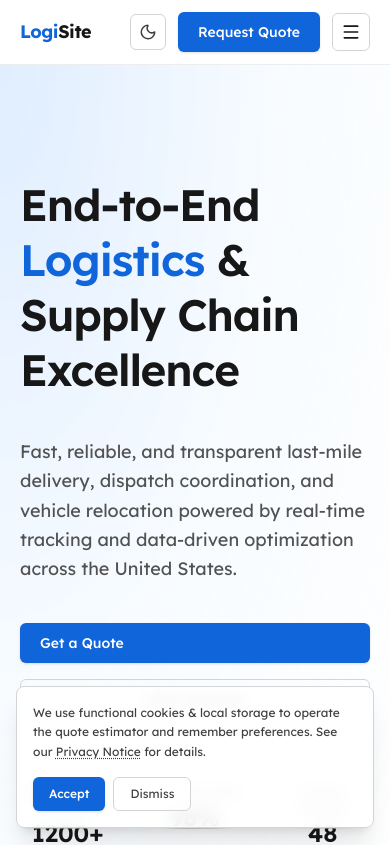
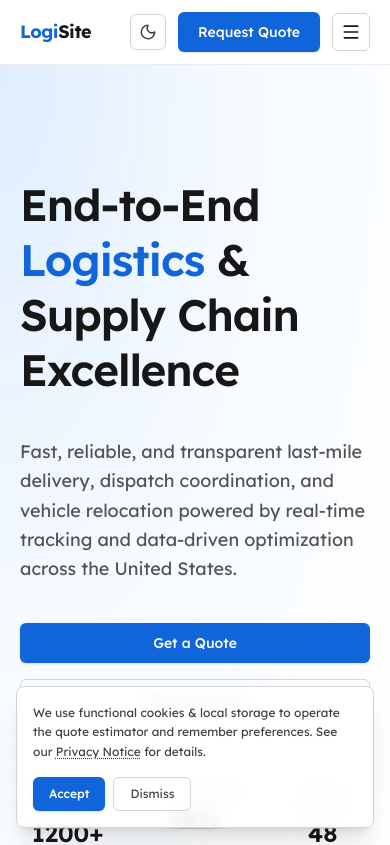
Before and after one commit to Mahenul-Haque-Chowdhury/Logistics, a Next.js app: page / in a window 390 px wide. Shown: the top 845 px of the page. Built offline with nearby package versions, Linux system fonts and the light colour scheme.

Commit message:
feat(ui): center mobile hero quote CTA and enforce single-line navbar quote button

```diff
--- a/src/components/layout/Navbar.tsx
+++ b/src/components/layout/Navbar.tsx
@@ -44,7 +44,7 @@ export function Navbar() {
 				{/* Right: Utilities */}
 				<div className="flex items-center gap-3">
 					<ThemeToggle />
-					<Link href="/quote" className="hidden sm:inline-flex btn-primary h-10 px-5 text-sm font-medium" onClick={close}>Request Quote</Link>
+					<Link href="/quote" className="hidden sm:inline-flex btn-primary h-10 px-5 text-sm font-medium whitespace-nowrap leading-none" onClick={close}>Request Quote</Link>
 					<button className="md:hidden inline-flex items-center justify-center p-2 rounded-md border border-neutral-300 dark:border-neutral-700" onClick={()=>setOpen(o=>!o)} aria-label="Toggle menu">
 						{open ? <X className="w-5 h-5" /> : <Menu className="w-5 h-5" />}
 					</button>
@@ -69,7 +69,7 @@ export function Navbar() {
 									</Link>
 								);
 							})}
-							<Link href="/quote" onClick={close} className="mt-2 btn-primary inline-flex justify-center h-11 text-sm font-medium">Request Quote</Link>
+							<Link href="/quote" onClick={close} className="mt-2 btn-primary inline-flex justify-center h-11 text-sm font-medium whitespace-nowrap leading-none">Request Quote</Link>
 						</div>
 					</motion.div>
 				)}
--- a/src/components/sections/AnimatedHero.tsx
+++ b/src/components/sections/AnimatedHero.tsx
@@ -81,9 +81,9 @@ export function AnimatedHero() {
             Fast, reliable, and transparent last-mile delivery, dispatch coordination, and vehicle relocation
             powered by real-time tracking and data-driven optimization across the United States.
           </motion.p>
-          <motion.div variants={item} className="flex flex-col sm:flex-row gap-4">
-            <Link href="/quote" className="btn-primary">Get a Quote</Link>
-            <Link href="/services" className="inline-flex items-center justify-center rounded-md border border-neutral-300 dark:border-neutral-700 px-5 py-2.5 text-sm font-medium hover:bg-neutral-50 dark:hover:bg-neutral-900 transition-colors">View Services</Link>
+          <motion.div variants={item} className="flex flex-col sm:flex-row gap-4 items-stretch sm:items-center sm:justify-start">
+            <Link href="/quote" className="btn-primary w-full sm:w-auto text-center justify-center">Get a Quote</Link>
+            <Link href="/services" className="inline-flex items-center justify-center rounded-md border border-neutral-300 dark:border-neutral-700 px-5 py-2.5 text-sm font-medium hover:bg-neutral-50 dark:hover:bg-neutral-900 transition-colors w-full sm:w-auto">View Services</Link>
           </motion.div>
           <motion.dl variants={item} className="grid grid-cols-3 gap-8 pt-6 max-w-md text-center sm:text-left">
             {stats.map(s => <StatItem key={s.label} stat={s} />)}
```
